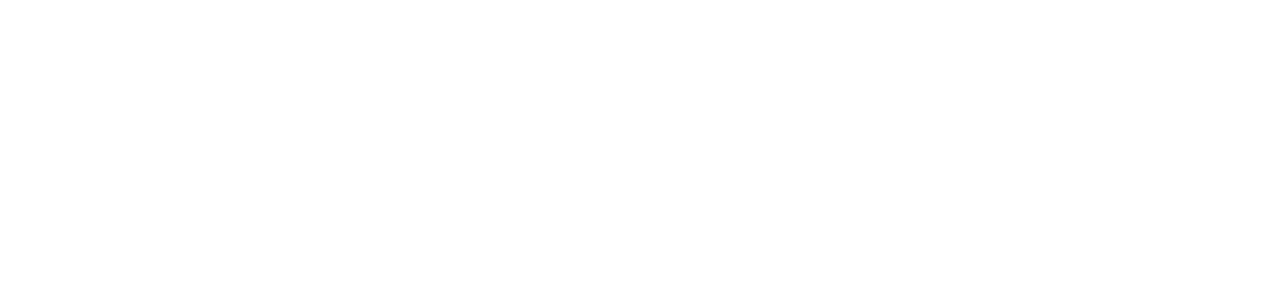
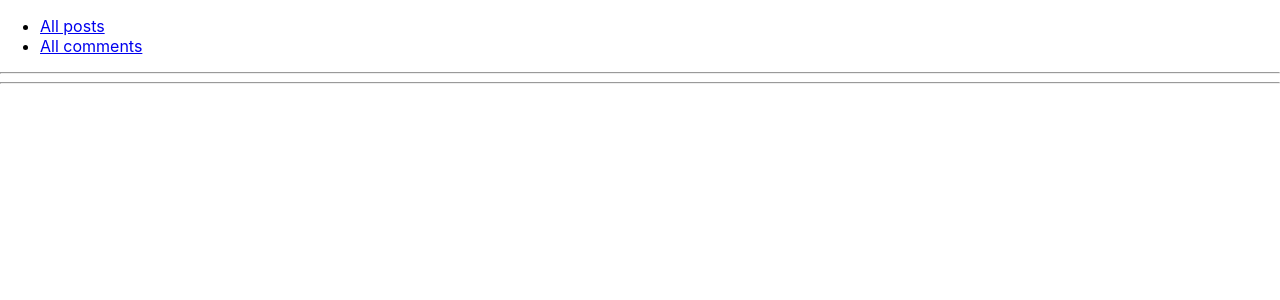
Before and after one commit to Olezhka-web/Homework14, a React (Create React App) app: page / in a window 1280 px wide. Shown: the top 300 px of the page. Built offline with nearby package versions, Linux system fonts and the light colour scheme.

Commit message:
ReactHomework-5

```diff
--- a/package.json
+++ b/package.json
@@ -8,6 +8,7 @@
     "@testing-library/user-event": "^12.3.0",
     "react": "^17.0.1",
     "react-dom": "^17.0.1",
+    "react-router-dom": "^5.2.0",
     "react-scripts": "4.0.1",
     "web-vitals": "^0.2.4"
   },
--- a/public/index.html
+++ b/public/index.html
@@ -12,7 +12,7 @@
     <link rel="apple-touch-icon" href="%PUBLIC_URL%/logo192.png" />
     <!--
       manifest.json provides metadata used when your web app is installed on a
-      user's mobile device or desktop. See https://developers.google.com/web/fundamentals/web-app-manifest/
+      post's mobile device or desktop. See https://developers.google.com/web/fundamentals/web-app-manifest/
     -->
     <link rel="manifest" href="%PUBLIC_URL%/manifest.json" />
     <!--
--- a/src/App.js
+++ b/src/App.js
@@ -1,12 +1,34 @@
 import React, {Component} from 'react';
-
+import {
+    BrowserRouter as Router,
+    Switch,
+    Route,
+    Link
+} from "react-router-dom";
+import AllPost from "./components/all-posts/AllPost";
+import AllComment from "./components/all-comments/AllComment";
 class App extends Component {
 
     render() {
         return (
-            <div>
-
-            </div>
+            <Router>
+                <div>
+                    <ul>
+                        <li>
+                            <Link to={'/posts'}>All posts</Link>
+                        </li>
+                        <li>
+                            <Link to={'/comments'}>All comments</Link>
+                        </li>
+                    </ul>
+                    <hr/>
+                        <Switch>
+                            <Route path={'/posts'} render={()=><AllPost/>}/>
+                            <Route path={'/comments'} render={()=><AllComment/>}/>
+                        </Switch>
+                    <hr/>
+                </div>
+            </Router>
         );
     }
 }
--- /dev/null
+++ b/src/components/all-comments/AllComment.js
@@ -0,0 +1,42 @@
+import React, {Component} from 'react';
+import {
+    BrowserRouter as Router,
+    Switch,
+    Route,
+    Link,
+    withRouter
+} from "react-router-dom";
+import CommentService from "../../services/CommentService";
+import Comment from "../comment/Comment";
+import FullComment from "../full-comment/FullComment";
+class AllComment extends Component {
+    commentService = new CommentService();
+    state = {comments: []};
+
+    async componentDidMount() {
+        let comments = await this.commentService.comments();
+        this.setState({comments});
+    }
+
+    render() {
+        let {comments} = this.state;
+        let {match: {url}} = this.props;
+        return (
+            <div>
+                {
+                    comments.map(value => <Comment item={value} key={value.id}/>)
+                }
+                <hr/>
+                <Switch>
+                    <Route path={url + '/:id'} render={(props)=>{
+                        let {match: {params:{id}}} = props;
+                        return <FullComment {...props} key={id}/>;
+                    }}/>
+                </Switch>
+                <hr/>
+            </div>
+        );
+    }
+}
+
+export default withRouter(AllComment);
--- /dev/null
+++ b/src/components/all-posts/AllPost.js
@@ -0,0 +1,42 @@
+import React, {Component} from 'react';
+import PostService from "../../services/PostService";
+import {
+    BrowserRouter as Router,
+    Switch,
+    Route,
+    Link,
+    withRouter
+} from "react-router-dom";
+import FullPost from "../full-post/FullPost";
+import Post from "../post/Post";
+class AllPost extends Component {
+    postService = new PostService();
+    state = {posts: []};
+
+    async componentDidMount() {
+        let posts = await this.postService.posts();
+        this.setState({posts});
+    }
+
+    render() {
+        let {posts} = this.state;
+        let {match: {url}} = this.props;
+        return (
+            <div>
+                {
+                    posts.map(value => <Post item={value} key={value.id}/>)
+                }
+                <hr/>
+                <Switch>
+                    <Route path={url + '/:id'} render={(props)=>{
+                        let {match: {params:{id}}} = props;
+                        return <FullPost {...props} key={id}/>;
+                    }}/>
+                </Switch>
+                <hr/>
+            </div>
+        );
+    }
+}
+
+export default withRouter(AllPost);
--- /dev/null
+++ b/src/components/comment/Comment.js
@@ -0,0 +1,20 @@
+import React, {Component} from 'react';
+import {
+    BrowserRouter as Router,
+    Switch,
+    Route,
+    Link,
+    withRouter
+} from "react-router-dom";
+class Comment extends Component {
+    render() {
+        let {item, match:{url}} = this.props;
+        return (
+            <div>
+                {item.id}-{item.name}-<Link to={url+'/'+item.id}>comment details</Link>
+            </div>
+        );
+    }
+}
+
+export default withRouter(Comment);
--- /dev/null
+++ b/src/components/full-comment/FullComment.js
@@ -0,0 +1,22 @@
+import React, {Component} from 'react';
+import CommentService from "../../services/CommentService";
+
+class FullComment extends Component {
+    state = {comment: null};
+    commentService = new CommentService();
+    async componentDidMount() {
+        let {match: {params:{id}}} = this.props;
+        let comment = await this.commentService.comment(id);
+        this.setState({comment});
+    }
+
+    render() {
+        let {comment} = this.state;
+        return (
+            <div>
+                {comment && <div>{comment.id}-{comment.name}--{comment.email}-{comment.body}</div>}
+            </div>
+        );
+    }
+}
+export default FullComment;
--- /dev/null
+++ b/src/components/full-post/FullPost.js
@@ -0,0 +1,22 @@
+import React, {Component} from 'react';
+import PostService from "../../services/PostService";
+
+class FullPost extends Component {
+    state = {post: null};
+    postService = new PostService();
+    async componentDidMount() {
+        let {match: {params:{id}}} = this.props;
+        let post = await this.postService.post(id);
+        this.setState({post});
+    }
+
+    render() {
+        let {post} = this.state;
+        return (
+            <div>
+                {post && <div>{post.id}-{post.title}-{post.body}</div>}
+            </div>
+        );
+    }
+}
+export default FullPost;
--- /dev/null
+++ b/src/components/post/Post.js
@@ -0,0 +1,20 @@
+import React, {Component} from 'react';
+import {
+    BrowserRouter as Router,
+    Switch,
+    Route,
+    Link,
+    withRouter
+} from "react-router-dom";
+class Post extends Component {
+    render() {
+        let {item, match:{url}} = this.props;
+        return (
+            <div>
+                {item.id}-{item.title}-<Link to={url+'/'+item.id}>post details</Link>
+            </div>
+        );
+    }
+}
+
+export default withRouter(Post);
--- /dev/null
+++ b/src/services/CommentService.js
@@ -0,0 +1,10 @@
+export default class CommentService {
+    url='https://jsonplaceholder.typicode.com/comments';
+    async comments(){
+        return await fetch(this.url)
+            .then(value => value.json())
+    }
+    async comment(id){
+        return await fetch(this.url + `/${id}`).then(value => value.json());
+    }
+};
--- /dev/null
+++ b/src/services/PostService.js
@@ -0,0 +1,10 @@
+export default class PostService {
+    url='https://jsonplaceholder.typicode.com/posts';
+    async posts(){
+      return await fetch(this.url)
+            .then(value => value.json())
+    }
+    async post(id){
+        return await fetch(this.url + `/${id}`).then(value => value.json());
+    }
+};
```
Also changed, not shown: public/robots.txt, 1 other file (tests, documents, lock files or other folders).
